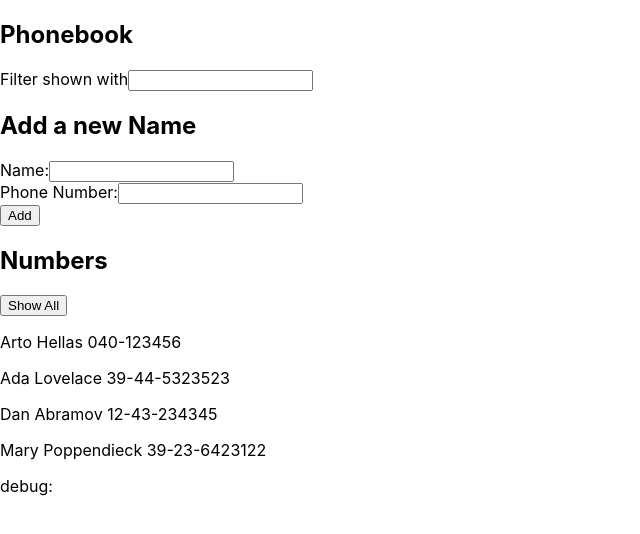
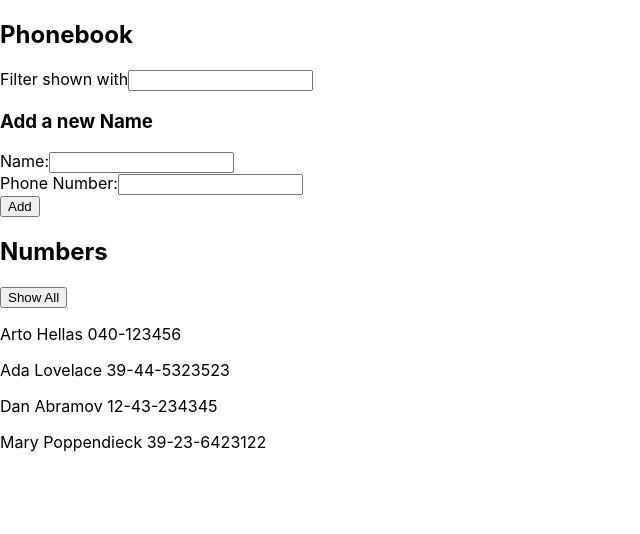
Before and after one commit to ivangnah/fullstackopen, a React (Create React App) app in the folder submissions/phonebook/: page / in a window 1280 px wide. Shown: the top 534 px of the page, without its empty margins (0-640 px from the left). Built offline with nearby package versions, Linux system fonts and the light colour scheme; the HTML template or start-up script is replaced by a standard one.

Commit message:
refactored search out

```diff
--- a/submissions/phonebook/src/App.js
+++ b/submissions/phonebook/src/App.js
@@ -1,4 +1,7 @@
 import React, { useState } from 'react'
+
+
+
 
 const Person  = (props) => {
   console.log("person  props", props)
@@ -9,6 +12,21 @@ const Person  = (props) => {
 
     )
 }
+
+
+const Filter = ( {searchTerm, onChange} ) => {
+  return(
+      <div>
+      <p>Filter shown with
+      <input
+        value={searchTerm}
+        onChange = {onChange}
+        /></p>
+      </div>
+    )
+}
+
+
 
 
 const App = () => {
@@ -23,7 +41,6 @@ const App = () => {
   const [newNumber, setNewNumber] = useState('')
   const [showAll, setShowAll ] = useState(false)
   const [searchTerm, setSearchTerm ] = useState('')
-
 
   //partial match search
   const personsToShow = showAll
@@ -93,14 +110,12 @@ const App = () => {
   return (
     <div>
       <h2>Phonebook</h2>
-      Filter shown with
-      <input
-        value={searchTerm}
-        onChange = {handleSearchTermChange}
-        />
+        <Filter value={searchTerm} onChange = {handleSearchTermChange} />
+
+      <h3> Add a new Name</h3>
       <form onSubmit={addName} >
         <div>
-          <h2> Add a new Name</h2>
+
           Name:
             <input
               value={newName}
@@ -127,7 +142,6 @@ const App = () => {
             <Person key={persons.id} person={persons} />
           )}
       </div>
-      <div>debug: {newName}</div>
     </div>
 
   )
```
